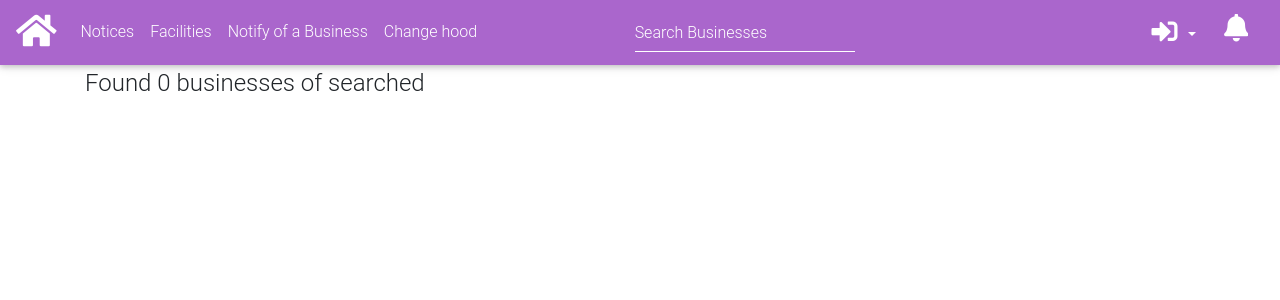
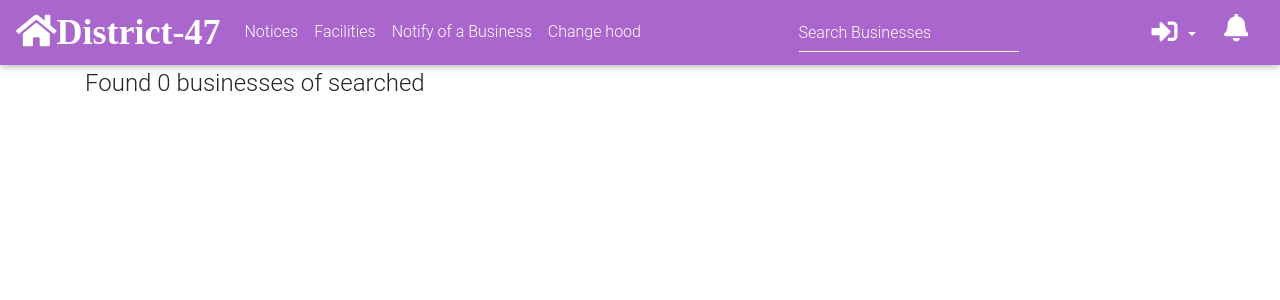
Before and after one commit to brayokenya/District-47, a Django app: template hood/templates/search.html in a window 1280 px wide. Shown: the top 300 px of the page. Run offline with Django 3.2, Linux system fonts and the light colour scheme; the template is opened without the code that fills it, so the values that code supplies are empty; some libraries are stand-ins or nearby versions; some web fonts are replaced.

Commit message:
heroku deployment

```diff
--- a/hood/templates/navbar.html
+++ b/hood/templates/navbar.html
@@ -9,7 +9,7 @@
 <!--Navbar -->
 <nav class="mb-1 navbar navbar-expand-lg navbar-dark bg-secondary">
   <a class="navbar-brand" href="/">
-      <i class="fas fa-home" style="font-size:36px;"></i>
+      <i class="fas fa-home" style="font-size:36px;">District-47</i>
   </a>
   <button class="navbar-toggler" type="button" data-toggle="collapse" data-target="#navbarSupportedContent-333"
     aria-controls="navbarSupportedContent-333" aria-expanded="false" aria-label="Toggle navigation">
```
